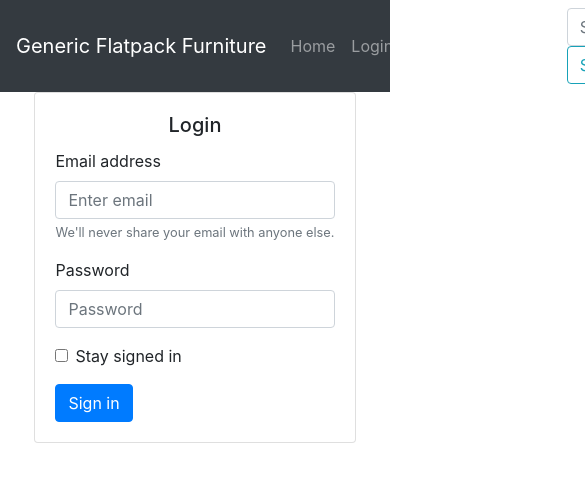
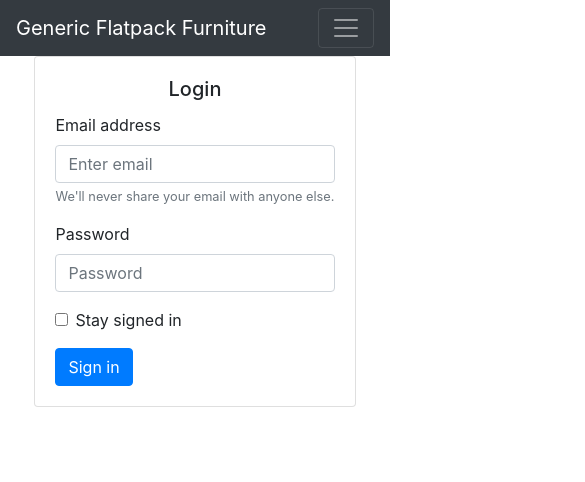
Before and after one commit to vlee489/AC32006-Databases, a Next.js app in the folder web/: page /staff/login in a window 390 px wide. Shown: the top 482 px of the page, 585 px wide, since content can reach past the window. Built offline with nearby package versions, Linux system fonts and the light colour scheme.

Commit message:
Makes navigation bar responsive

```diff
--- a/web/components/navigation.jsx
+++ b/web/components/navigation.jsx
@@ -5,12 +5,14 @@ import routes from '../routes';
 const Navigation = props => {
     return (
         <>
-            <Navbar bg="dark" variant="dark">
+            <Navbar collapseOnSelect expand="lg" bg="dark" variant="dark">
                 <Link href={routes.index} passHref>
                     <Navbar.Brand>
                         Generic Flatpack Furniture
                     </Navbar.Brand>
                 </Link>
+                <Navbar.Toggle aria-controls="responsive-navbar-nav" />
+                <Navbar.Collapse id="responsive-navbar-nav">
                     <Nav className="mr-auto">
                         <Link href={routes.index} passHref>
                             <Nav.Link>Home</Nav.Link>
@@ -51,6 +53,7 @@ const Navigation = props => {
                         <FormControl type="text" placeholder="Search" className="mr-sm-2" />
                         <Button variant="outline-info">Search</Button>
                     </Form>
+                </Navbar.Collapse>
             </Navbar>
         </>
     )
--- a/web/pages/_app.jsx
+++ b/web/pages/_app.jsx
@@ -1,4 +1,4 @@
-import '../styles/globals.scss'
+import '../styles/globals.scss';
 import 'bootstrap/dist/css/bootstrap.min.css';
 
 function MyApp({ Component, pageProps }) {
--- a/web/pages/index.jsx
+++ b/web/pages/index.jsx
@@ -8,6 +8,7 @@ export default function Browse() {
       <Head>
         <title>Generic Flatpack Furniture</title>
         <link rel="icon" href="/favicon.ico" />
+
       </Head>
 
       <main className={styles.main}>
--- a/web/pages/staff/login.jsx
+++ b/web/pages/staff/login.jsx
@@ -15,7 +15,7 @@ export default function Login() {
 
       <main>
         <Container className={styles.container}>
-          <div className="d-flex align-items-center justify-content-center">
+          <div className="d-flex justify-content-center">
             <Card className={styles.loginCard}>
               <Card.Body>
                 <Card.Title className="text-center">Login</Card.Title>
```
Lines whose indentation alone changed are shown as unchanged.
